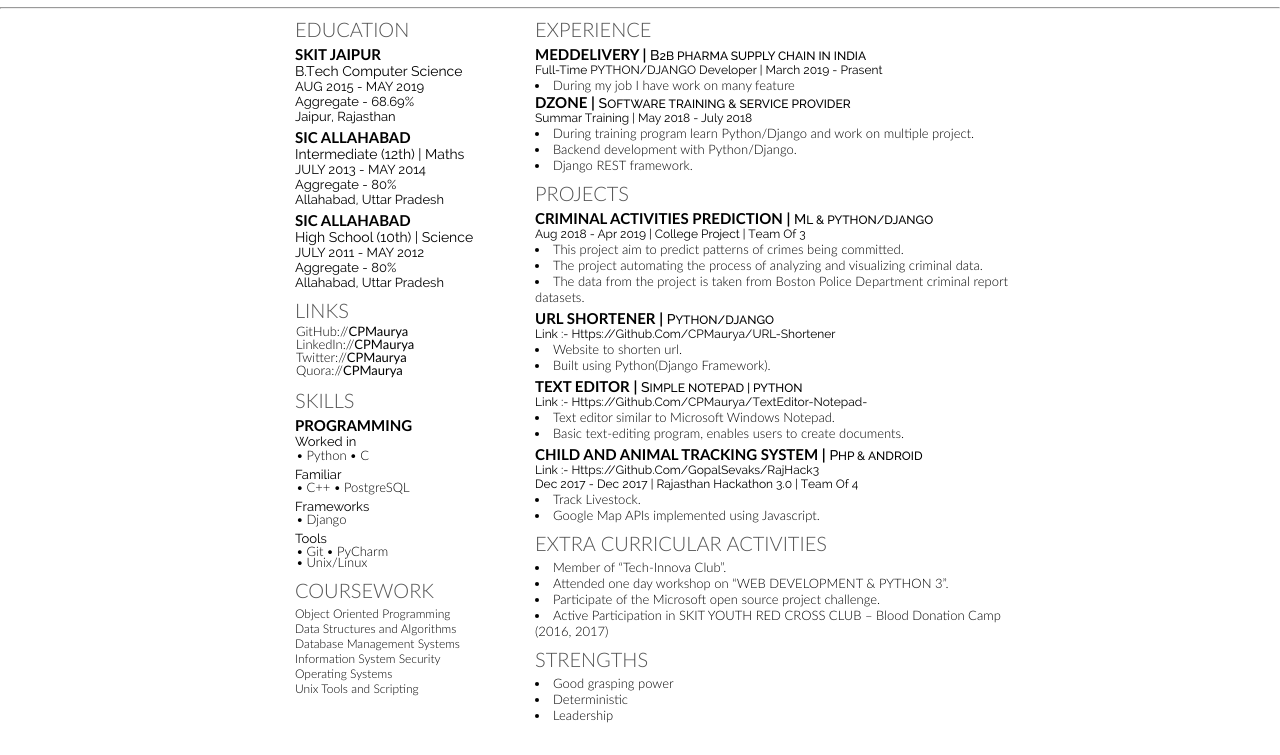
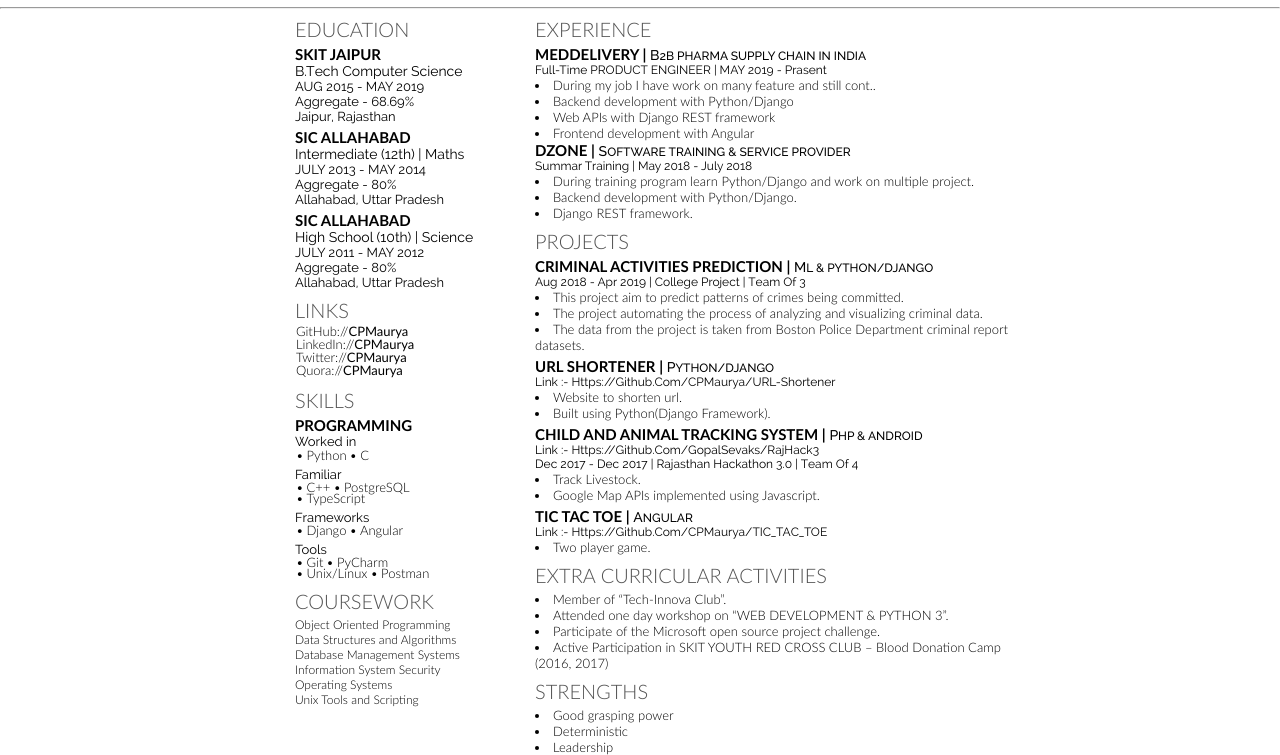
Before and after one commit to CPMaurya/CPMaurya.github.io, a plain HTML site: page index.jade in a window 1280 px wide. Shown: the part 115-870 px from the top of the page. Before the commit the page ends 838 px from the top, so only its background shows below. Drawn offline with nearby package versions, Linux system fonts and the light colour scheme; files that its build step writes are made by us from their sources.

Commit message:
update resume and angular in familier programming skills

```diff
--- a/data.json
+++ b/data.json
@@ -2,9 +2,9 @@
     "firstName": "Chandra",
     "lastName": "Prakash",
     "languagesStrong": ["Python", "C"],
-    "languagesFamiliar": ["C++","PostgreSQL"],
-    "languagesframework": ["Django"],
-    "languagestool": ["Git","PyCharm","Unix/Linux"],
+    "languagesFamiliar": ["C++","PostgreSQL", "TypeScript"],
+    "languagesframework": ["Django", "Angular"],
+    "languagestool": ["Git","PyCharm","Unix/Linux", "Postman"],
     "graduateCourses": ["Object Oriented Programming",
                         "Data Structures and Algorithms",
                         "Advanced Computer Graphics",
--- a/index.jade
+++ b/index.jade
@@ -17,7 +17,7 @@
     body
         #update-status
             p.
-                Last updated on AUG 30, 2019
+                Last updated on OCT 30, 2019
 
         .heading
             h1 #{firstName} #{lastName}
@@ -137,8 +137,11 @@
                 br
                 // Begin Subsection
                 h2 MEDDELIVERY | #[span B2B PHARMA SUPPLY CHAIN IN INDIA]
-                h3 Full-time PYTHON/DJANGO Developer | March 2019 - Prasent
-                li  During my job I have work on many feature
+                h3 Full-time PRODUCT ENGINEER | MAY 2019 - Prasent
+                li  During my job I have work on many feature and still cont..
+                li  Backend development with Python/Django
+                li  Web APIs with Django REST framework
+                li  Frontend development with Angular
 
                 h2 DZONE | #[span Software Training & Service Provider]
                 h3 Summar Training | May 2018 - July 2018
@@ -172,16 +175,20 @@
                 li  Website to shorten url.
                 li  Built using Python(Django Framework).
                 br
-                h2 Text Editor | #[span Simple Notepad | Python]
-                h3 Link :- https://github.com/CPMaurya/TextEditor-Notepad-
-                li  Text editor similar to Microsoft Windows Notepad.
-                li  Basic text-editing program, enables users to create documents.
-                br
+                //- h2 Text Editor | #[span Simple Notepad | Python]
+                //- h3 Link :- https://github.com/CPMaurya/TextEditor-Notepad-
+                //- li  Text editor similar to Microsoft Windows Notepad.
+                //- li  Basic text-editing program, enables users to create documents.
+                //- br
                 h2 Child And Animal Tracking System | #[span PHP & ANDROID]
                 h3 Link :- https://github.com/GopalSevaks/RajHack3
                 h3 Dec 2017 - Dec 2017 | Rajasthan Hackathon 3.0 | Team of 4
                 li  Track Livestock.
                 li  Google Map APIs implemented using Javascript.
+                br
+                h2 TIC TAC TOE | #[span Angular]
+                h3 Link :- https://github.com/CPMaurya/TIC_TAC_TOE
+                li  Two player game.
 
                 ///////// Begin Section: Awards /////////
                 h1 EXTRA CURRICULAR ACTIVITIES
```
Also changed, not shown: index.html, 1 other file.
